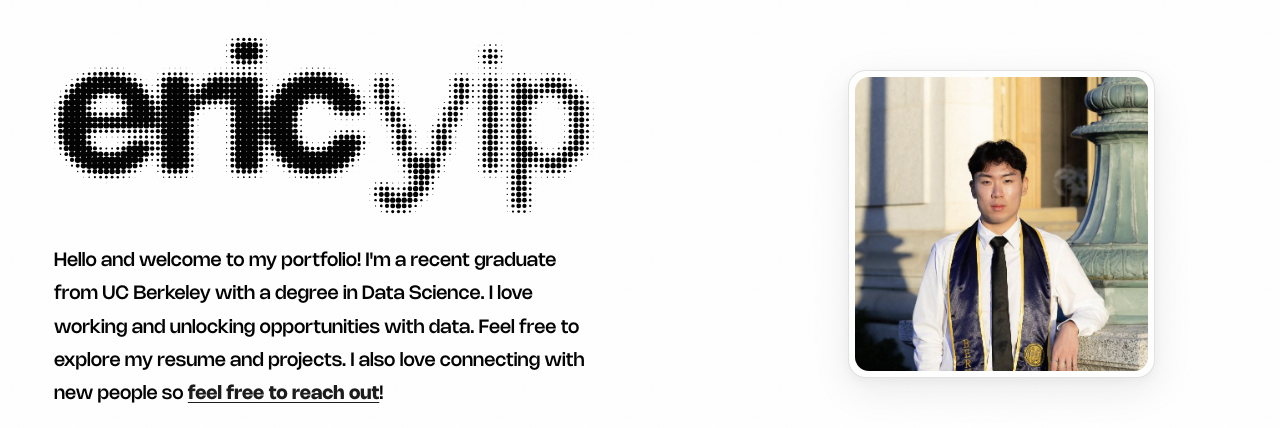
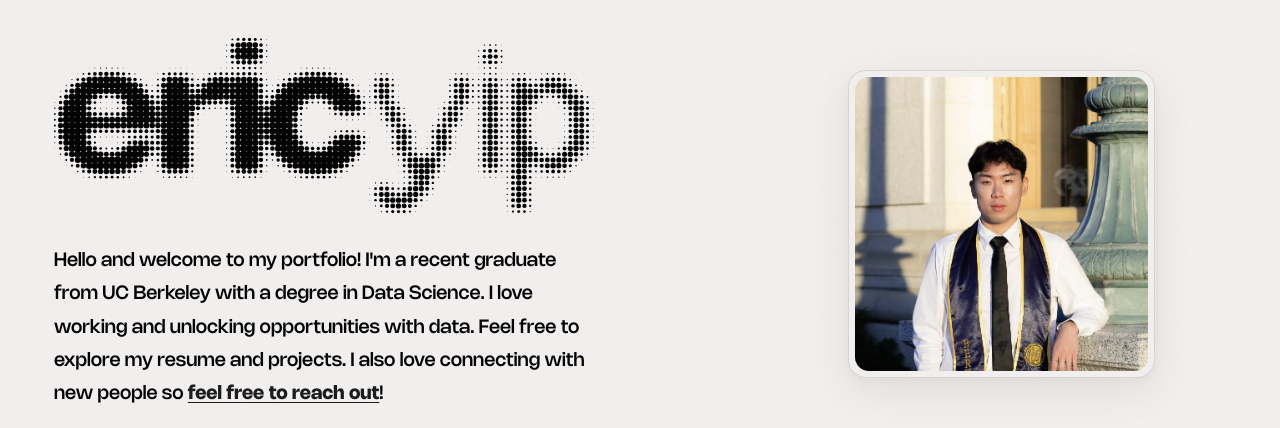
Before and after one commit to ericyipp/ericyipp.github.io, a React (Vite) app: page / in a window 1280 px wide. Shown: the part 176-604 px from the top of the page. Built offline with nearby package versions, Linux system fonts and the light colour scheme; no server answers.

Commit message:
color change

```diff
--- a/src/index.css
+++ b/src/index.css
@@ -56,9 +56,9 @@
 
 :root {
   /* ── Color palette — warm & bright ─────────────────────── */
-  --bg-primary:    #ffffff;
-  --bg-secondary:  #ffffff;
-  --bg-card:       #ffffff;
+  --bg-primary:    #f2f0ef;
+  --bg-secondary:  #f2f0ef;
+  --bg-card:       #f2f0ef;
   --bg-glass:      rgba(255, 255, 255, 0.78);
 
   --text-primary:   #1a1a1a;
```
Also changed, not shown: public/pictures/herosvg.svg.
